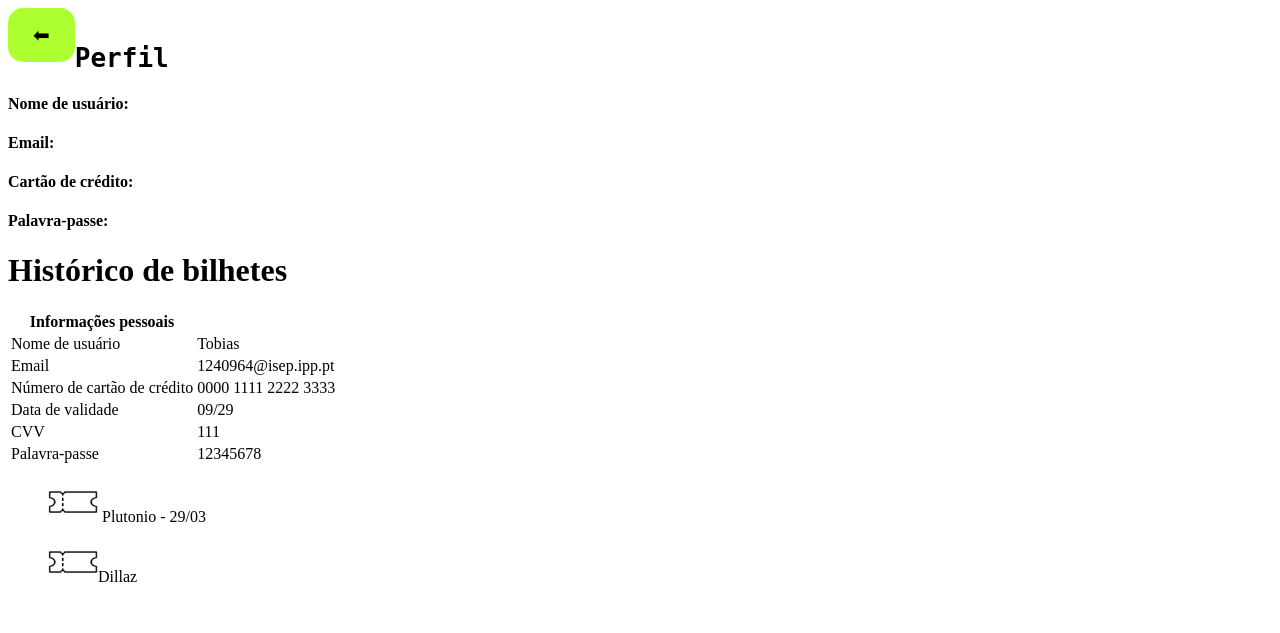
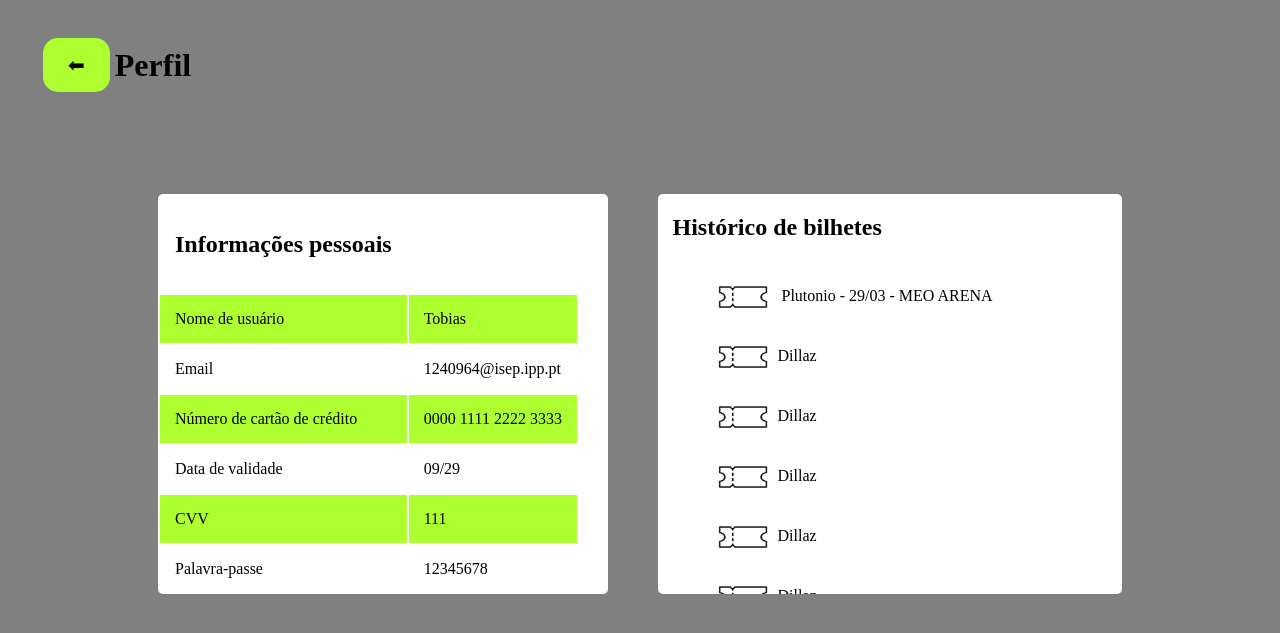
Before and after one commit to Daniel-Silva-1240955/DEAPC-P18-Venda-de-bilhetes, a PHP site: page /scripts/pagina_perfil.html in a window 1280 px wide. Shown: the top 633 px of the page. Run offline with PHP 8.4, Linux system fonts and the light colour scheme.

Commit message:
Pagina de perfil (falta alterar cores) - Rodrigo

```diff
--- a/Guiões/W1/scripts/pagina_perfil.html
+++ b/Guiões/W1/scripts/pagina_perfil.html
@@ -1,36 +1,24 @@
 <!DOCTYPE html>
-
+<html>
 <html lang="pt">
-    <link rel="stylesheet"  href="../styles/style_pagina_perfil.css">
 
 <head>
   <meta charset="UTF-8">
   <meta name="viewport" content="width=device-width, initial-scale=1.0">
   <title>Página perfil</title>
+  <link rel="stylesheet"  href="../styles/style_pagina_perfil.css">
 </head>
-<style>
-  p.borda {
-  border: 2px solid rgb(0, 0, 0);
-  border-radius: 8px;
-  padding: 5px;
-}
-</style>
+
 <body>
   <a href="pagina_principal.html" class="button" style="float: left;">⬅</a>
-</body>
-</html>
-
   <header>
     <br>
-    <code><h1>Perfil</h1></code>
-    <h4>Nome de usuário: </h4>
-    <h4>Email: </h4>
-    <h4>Cartão de crédito: </h4>
-    <h4>Palavra-passe: </h4>
-    <h1>Histórico de bilhetes</h1>
+    <h1>Perfil</h1>
+    <div class="bloco">
+      <div class="tabela">
         <table>
           <tr>
-    <th>Informações pessoais</th>
+            <th><h2>Informações pessoais</h2></th>
           </tr>
           <tr>
             <td>Nome de usuário</td>
@@ -57,8 +45,19 @@
             <td>12345678</td>
           </tr>
         </table>
-    <ol>
-      <il><p><img src="../images/bilheteimg.png" width="50" height="40"> Plutonio - 29/03</p></il>
-      <il><p><img src="../images/bilheteimg.png" width="50" height="40  ">Dillaz</p></il>
-    </ol>
+      </div>
+      <div class="historicobilhetes">
+        <h2>Histórico de bilhetes</h2>
+        <ul>
+        <p><img src="../images/bilheteimg.png" width="50" height="40"> Plutonio - 29/03 - MEO ARENA</p>
+        <p><img src="../images/bilheteimg.png" width="50" height="40  ">Dillaz</p>
+        <p><img src="../images/bilheteimg.png" width="50" height="40  ">Dillaz</p>
+        <p><img src="../images/bilheteimg.png" width="50" height="40  ">Dillaz</p>
+        <p><img src="../images/bilheteimg.png" width="50" height="40  ">Dillaz</p>
+        <p><img src="../images/bilheteimg.png" width="50" height="40  ">Dillaz</p>
+        </ul>
+      </div>
+   </div>
   </header>
+</body>
+</html>
--- a/Guiões/W1/styles/style_pagina_perfil.css
+++ b/Guiões/W1/styles/style_pagina_perfil.css
@@ -1,32 +1,3 @@
-/*a
-{
-    background-color: #000000;
-    border-radius: 35%;
-    border: none;
-    color:greenyellow;
-    padding: 20px;
-    text-align: center;
-    text-decoration: none;
-    display: inline-block;
-    font-size: 16px;
-    cursor: pointer;
-}
-
-code {
-  background: #2db34a;
-  border-radius: 6px;
-  color: #fff;
-  display: block;
-  font: 14px/24px "Source Code Pro", Inconsolata, "Lucida Console", Terminal, "Courier New", Courier;
-  padding: 24px 15px;
-  text-align: center;
-}*/
-
-p.one{
-  border-style: solid;
-  border-width: 5cm;
-}
-
 .button {
     background-color: greenyellow;
     border: none;
@@ -38,5 +9,57 @@ p.one{
     display: inline-block;
     font-size: 20px;
     cursor: pointer;
-    margin: auto;
+    margin-top: 30px;
+    margin-left: 35px;
+    margin-right: 5px;
 }
+
+body {
+    background-color: grey;
+}
+
+.bloco {
+    display: flex;
+    gap: 50px;
+    align-items: flex-start;
+    margin-top: 50px;
+}
+
+.tabela {
+    flex: 1;
+    min-width: 300px;
+    max-width: 500px;
+    background-color: white;
+    margin-left: 150px;
+    margin-top: 60px;
+    border-radius: 5px;
+    height: 400px;
+}
+
+td, th {
+    text-align: left;
+    padding: 15px;
+}
+
+tr:nth-child(even) {
+    background-color: greenyellow;
+}
+
+.historicobilhetes {
+    flex: 1;
+    margin-right: 150px;
+    margin-top: 60px;
+    width: 400px;
+    border-radius: 5px;
+    padding-left: 15px;
+    background-color: white;
+    overflow-y: auto;
+    height: 400px;
+}
+
+img {
+    position: relative;
+    top: 16px;
+    margin-left: 5px;
+    margin-right: 10px;
+}
```
Lines whose indentation alone changed are shown as unchanged.
